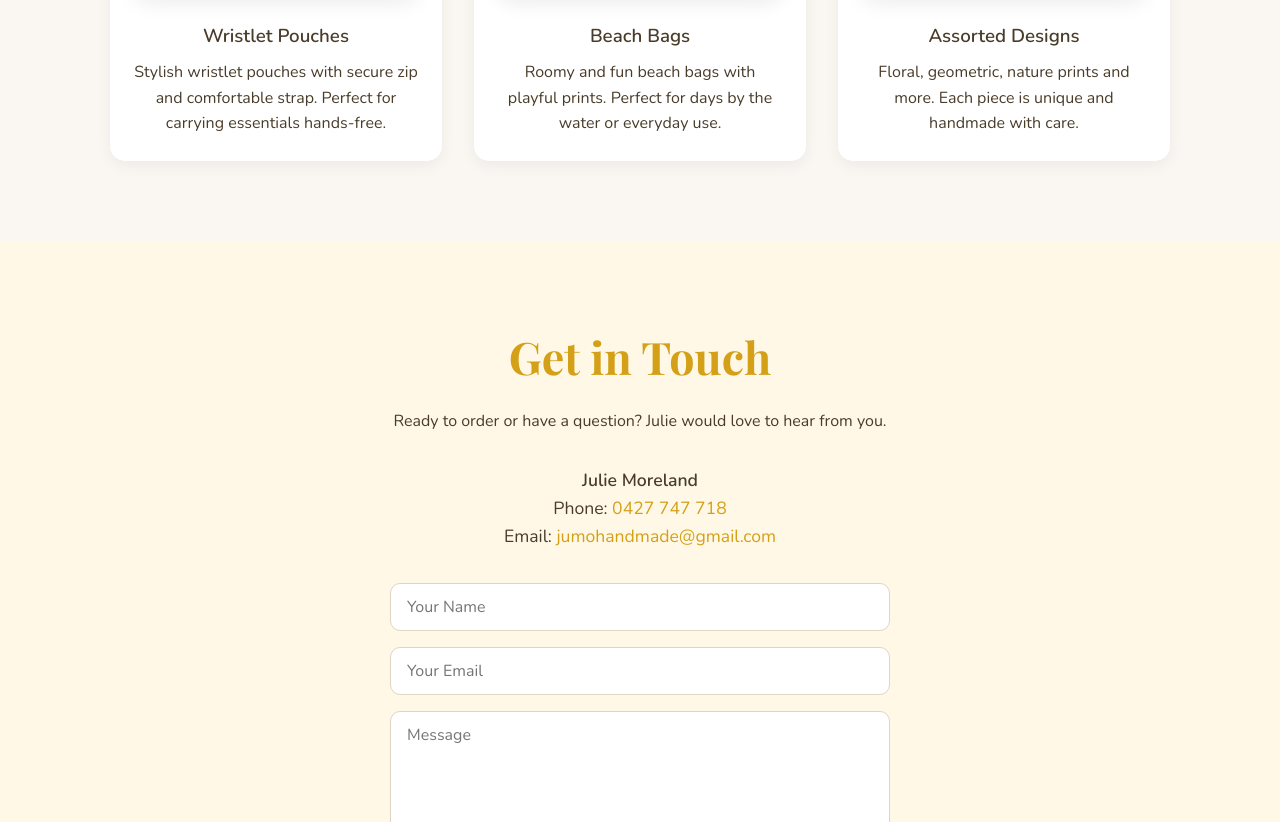
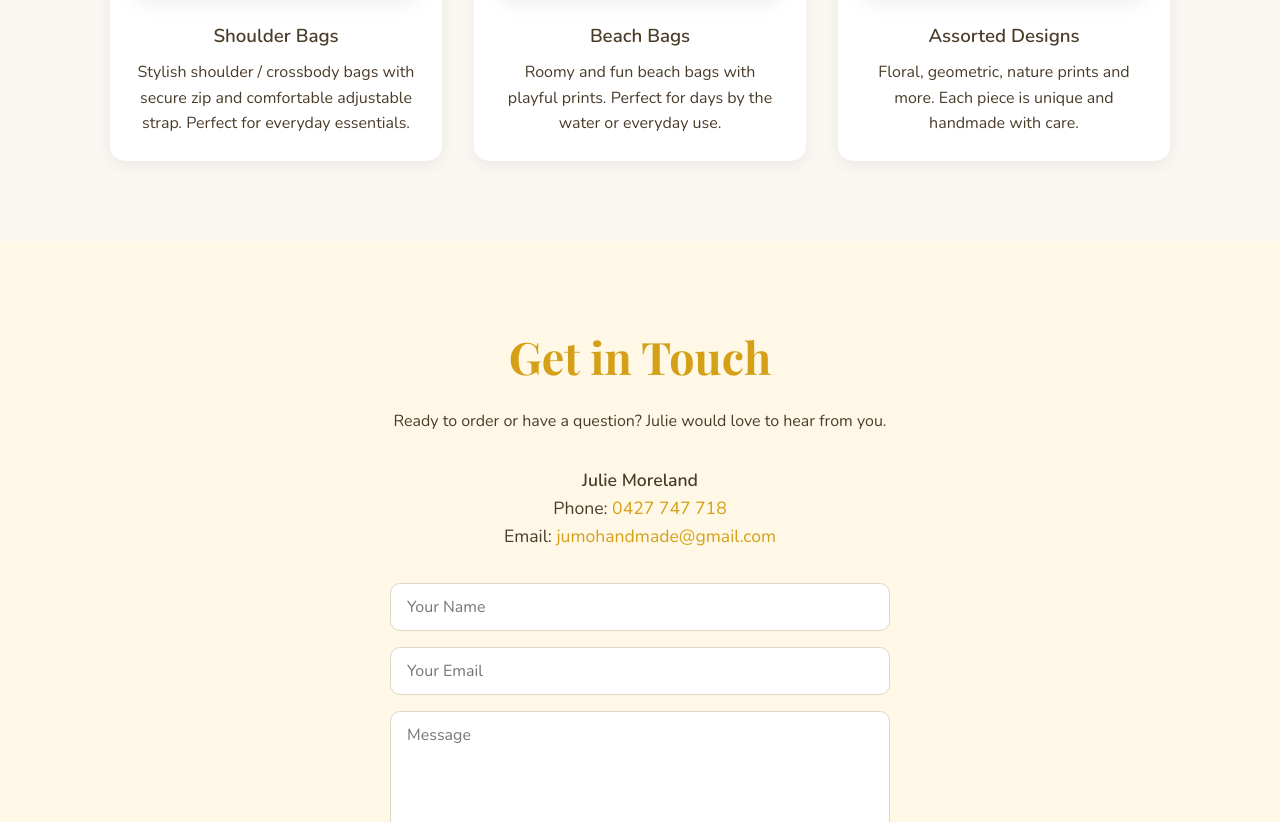
Before and after one commit to tonymoreland-glitch/ju-mo-handmade, a plain HTML site: page index.html in a window 1280 px wide. Shown: the part 3258-4080 px from the top of the page. Drawn offline with nearby package versions, Linux system fonts and the light colour scheme; a web font is replaced by a local one.

Commit message:
Correct marble bag label to Shoulder Bags

```diff
--- a/index.html
+++ b/index.html
@@ -84,9 +84,9 @@
           <p>Convenient wrist straps on stylish pouches — great for days out.</p>
         </div>
         <div class="product-card">
-          <img src="images/products/phone-pouch.jpg" alt="Marble wristlet pouch">
-          <h3>Wristlet Pouches</h3>
-          <p>Stylish wristlet pouches with secure zip and comfortable strap. Perfect for carrying essentials hands-free.</p>
+          <img src="images/products/phone-pouch.jpg" alt="Marble shoulder bag">
+          <h3>Shoulder Bags</h3>
+          <p>Stylish shoulder / crossbody bags with secure zip and comfortable adjustable strap. Perfect for everyday essentials.</p>
         </div>
         <div class="product-card">
           <img src="images/products/beach-bag.jpg" alt="Fish patterned beach bag">
```
